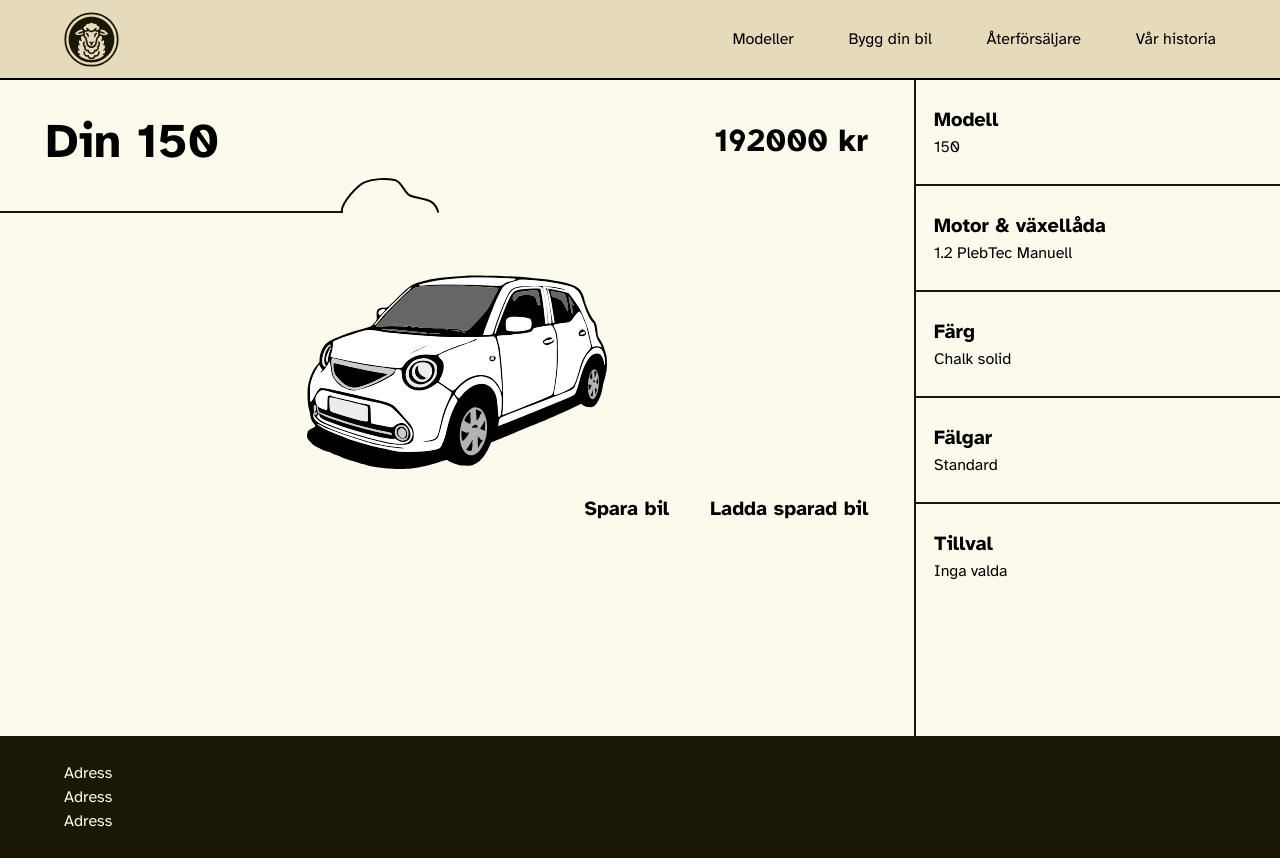
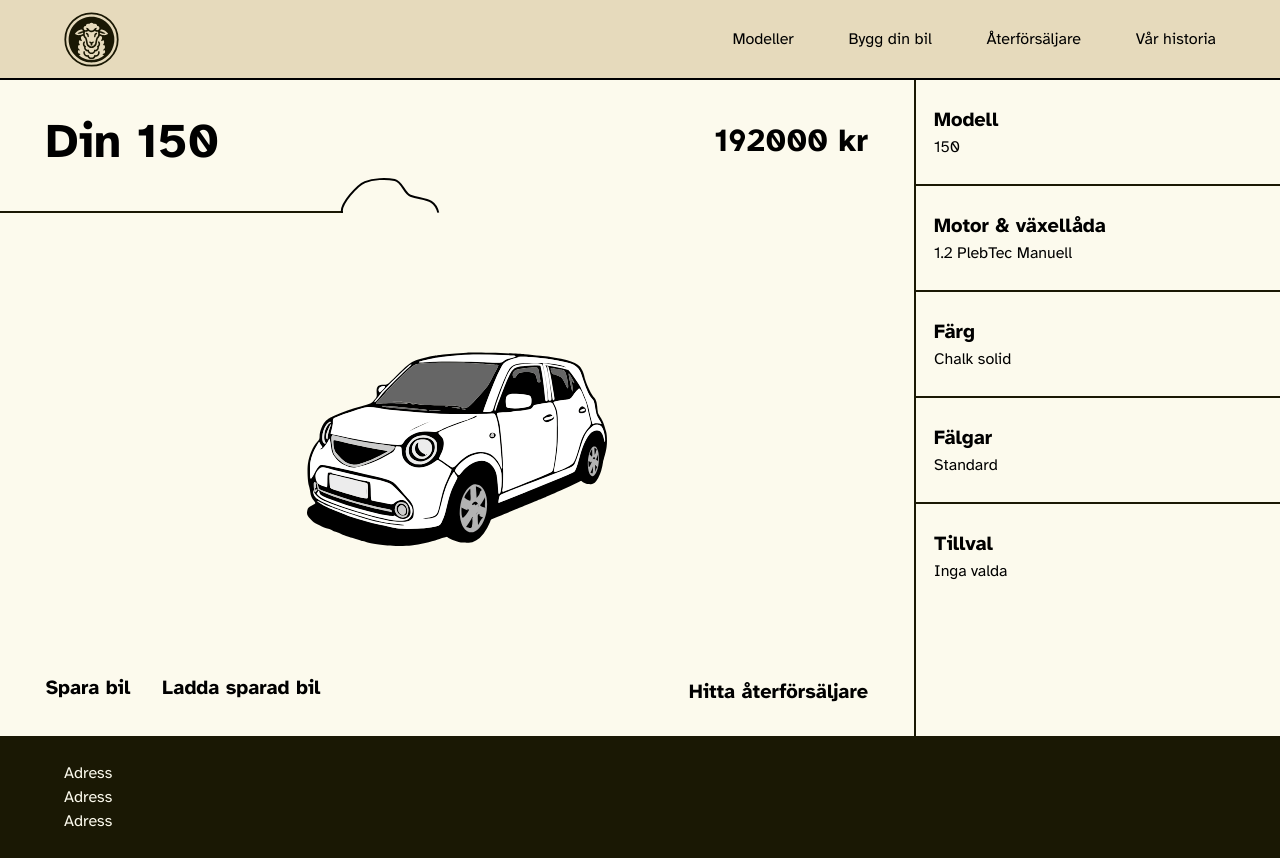
Before and after one commit to JT350120/exjobb, a Vue app: page / in a window 1280 px wide. Both pictures are taken after a click on the button "Bygg din bil". Built offline with nearby package versions, Linux system fonts and the light colour scheme.

Commit message:
Configurator: CSS fixes

```diff
--- a/src/components/Configurator.vue
+++ b/src/components/Configurator.vue
@@ -104,8 +104,8 @@ function configStorage(value) {
 </script>
 
 <template>
-  <div class="flex flex-col h-full md:flex-row md:min-h-[82vh] bg-white">
-    <section class="flex flex-col h-[400px] md:h-full md:w-full">
+  <div class="flex flex-col h-full md:flex-row md:h-[82vh] bg-white">
+    <section class="flex flex-col h-full md:w-full">
       <div>
         <div class="flex flex-row justify-between px-x-standard py-y-standard">
           <h1 class="text-xl md:text-2xl font-bold">Din {{ configuration.modelName }} </h1>
@@ -149,20 +149,29 @@ function configStorage(value) {
       <div class="w-[162.5px] md:w-[342.5px] bg-black h-[2px]"/>
     </div>
 
-    <div class="h-full w-full relative flex justify-center items-center py-y-standard">
-      <SVG150 v-if="renderCar"
+    <div class="h-full w-full relative flex justify-center items-center">
+      <SVG150 class="mx-x-standard" v-if="renderCar"
       :color="configuration.colors.hex"
       :wheels="configuration.wheels.id"
         />
     </div>
 
-    <div class="flex justify-end mx-x-standard">
-        <button class="text-md md:text-lg font-bold mr-x-standard" @click="configStorage(configuration)">
+    <div class="flex flex-col self-start md:self-auto md:flex-row mx-x-standard my-y-standard md:justify-between">
+      <div class="flex flex-col md:flex-row w-full">
+        <button class="text-left md:text-center text-md md:text-lg font-bold mr-x-standard mb-[8px] md:mb-0 whitespace-nowrap" @click="configStorage(configuration)">
           Spara bil
         </button>
-        <button class="text-md md:text-lg font-bold" @click="configStorage('get')">
+        <button class="text-left md:text-center text-md md:text-lg font-bold mb-[8px] md:mb-0 whitespace-nowrap" @click="configStorage('get')">
           Ladda sparad bil
         </button>
+      </div>
+
+      <div class="flex">
+        <button class="text-md md:text-lg font-bold whitespace-nowrap" @click="globalVariables.show('dealers')">
+          Hitta återförsäljare
+        </button>
+      </div>
+
     </div>
 
   </section>
```
